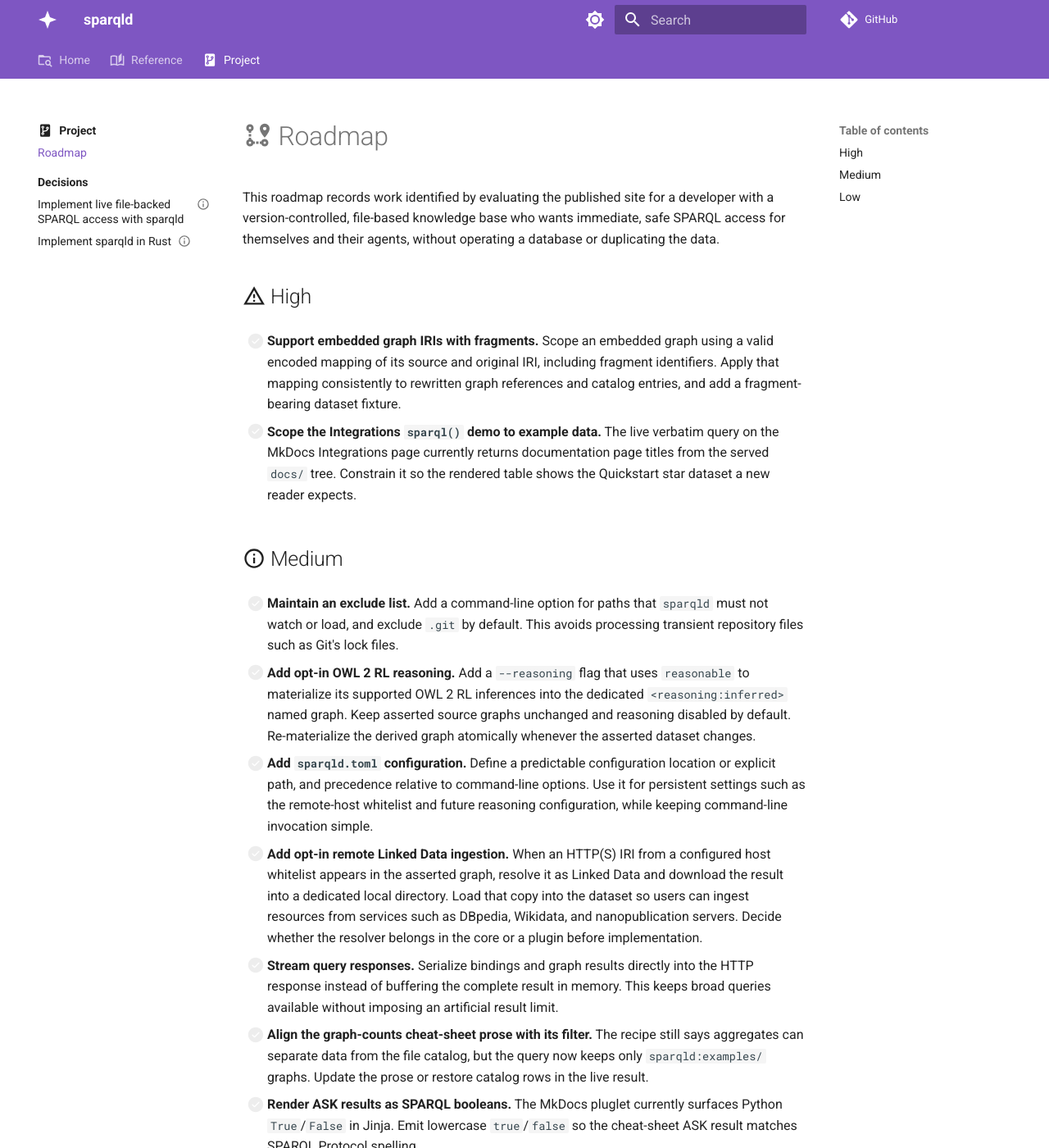
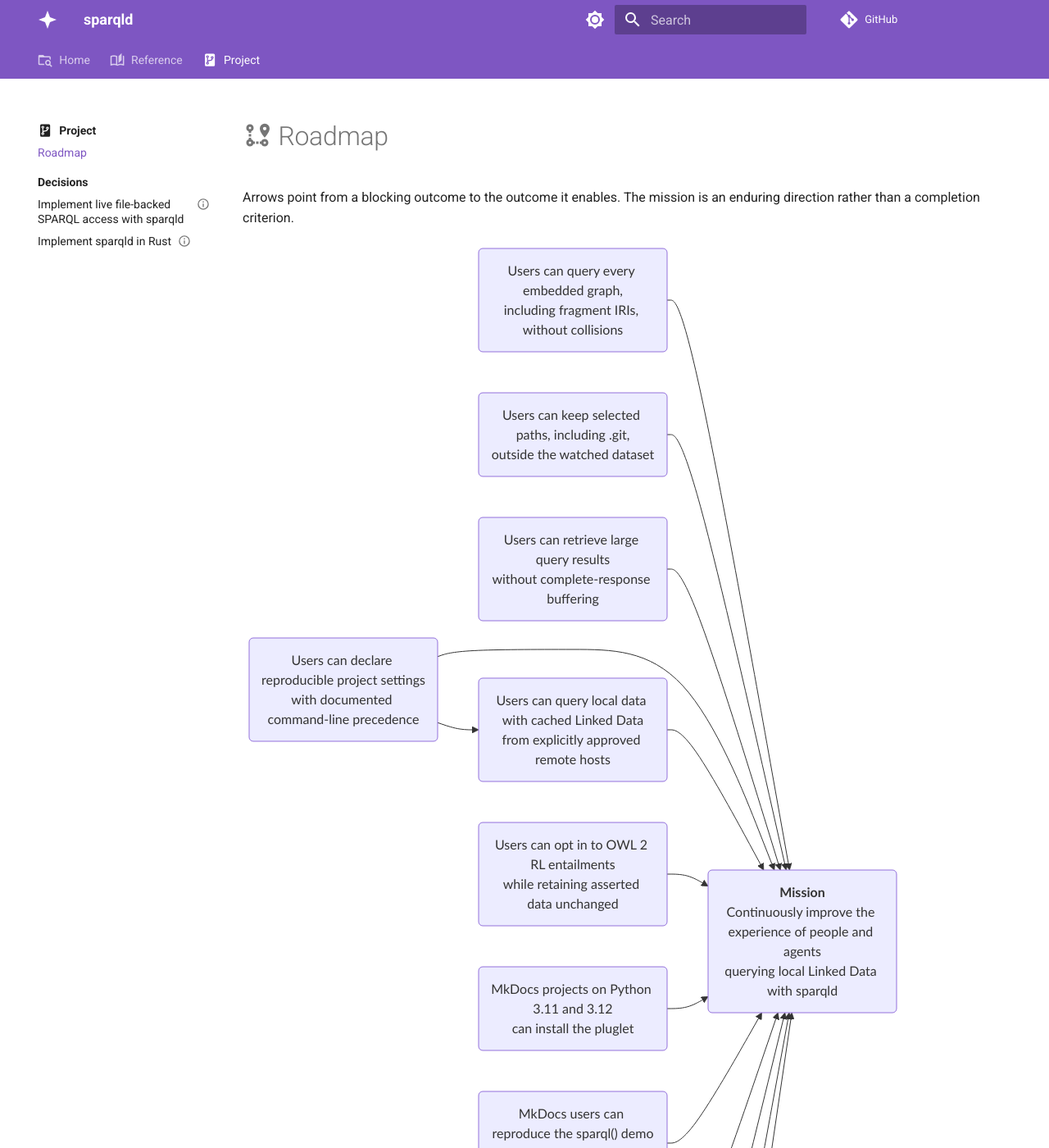
Before and after one commit to iolanta-tech/sparqld, an MkDocs documentation site: the page built from docs/project/roadmap.md, in a window 1280 px wide and 1400 px high. Shown: the whole window at 82% size. Built offline with MkDocs 1.6.1 and Material for MkDocs 9.7.7, drawn with Linux system fonts in a browser that asks for light colours; comment, search, counter and statistics services are not loaded; some of the changed text lies outside the part shown.

Commit message:
Replace roadmap checklist with outcome graph

````diff
--- a/docs/project/roadmap.md
+++ b/docs/project/roadmap.md
@@ -8,78 +8,45 @@
 "@id": project/roadmap.md
 "@type": schema:TechArticle
 name: sparqld roadmap
+hide: [toc]
 title: Roadmap
-description: Work identified by evaluating the sparqld website as its intended reader.
-datePublished: 2026-08-09
+description: Achievable outcomes that advance sparqld's mission.
+datePublished: 2026-08-14
 ---
 
 # :material-map-marker-path: Roadmap
 
-This roadmap records work identified by evaluating the published site for a
-developer with a version-controlled, file-based knowledge base who wants
-immediate, safe SPARQL access for themselves and their agents, without
-operating a database or duplicating the data.
+Arrows point from a blocking outcome to the outcome it enables. The mission is
+an enduring direction rather than a completion criterion.
 
-## :material-alert-outline: High
+```mermaid
+flowchart LR
+    fragments("Users can query every embedded graph,<br/>including fragment IRIs, without collisions")
+    exclusions("Users can keep selected paths, including .git,<br/>outside the watched dataset")
+    streaming("Users can retrieve large query results<br/>without complete-response buffering")
+    configuration("Users can declare reproducible project settings<br/>with documented command-line precedence")
+    remote("Users can query local data with cached Linked Data<br/>from explicitly approved remote hosts")
+    reasoning("Users can opt in to OWL 2 RL entailments<br/>while retaining asserted data unchanged")
+    python("MkDocs projects on Python 3.11 and 3.12<br/>can install the pluglet")
+    demo("MkDocs users can reproduce the sparql() demo<br/>against documented example data")
+    ask("MkDocs authors can render ASK answers<br/>as SPARQL true and false")
+    graphCounts("Readers can identify the data and catalog graphs<br/>included by the graph-count recipe")
+    heading("Readers can navigate the MkDocs integration reference<br/>through its macro-section heading")
+    discovery("Standards-aware clients can discover<br/>sparqld's query service from its endpoint")
+    mission("<strong>Mission</strong><br/>Continuously improve the experience of people and agents<br/>querying local Linked Data with sparqld")
 
-- [ ] **Support embedded graph IRIs with fragments.** Scope an embedded graph
-   using a valid encoded mapping of its source and original IRI, including
-   fragment identifiers. Apply that mapping consistently to rewritten graph
-   references and catalog entries, and add a fragment-bearing dataset fixture.
+    configuration --> remote
 
-- [ ] **Scope the Integrations `sparql()` demo to example data.** The live
-   verbatim query on the MkDocs Integrations page currently returns documentation
-   page titles from the served `docs/` tree. Constrain it so the rendered table
-   shows the Quickstart star dataset a new reader expects.
-
-## :material-information-outline: Medium
-
-- [ ] **Maintain an exclude list.** Add a command-line option for paths that
-   `sparqld` must not watch or load, and exclude `.git` by default. This avoids
-   processing transient repository files such as Git's lock files.
-
-- [ ] **Add opt-in OWL 2 RL reasoning.** Add a `--reasoning` flag that uses
-   `reasonable` to materialize its supported OWL 2 RL inferences into the
-   dedicated `<reasoning:inferred>` named graph. Keep asserted source graphs
-   unchanged and reasoning disabled by default. Re-materialize the derived
-   graph atomically whenever the asserted dataset changes.
-
-- [ ] **Add `sparqld.toml` configuration.** Define a predictable configuration
-   location or explicit path, and precedence relative to command-line options.
-   Use it for persistent settings such as the remote-host whitelist and future
-   reasoning configuration, while keeping command-line invocation simple.
-
-- [ ] **Add opt-in remote Linked Data ingestion.** When an HTTP(S) IRI from a
-   configured host whitelist appears in the asserted graph, resolve it as
-   Linked Data and download the result into a dedicated local directory. Load
-   that copy into the dataset so users can ingest resources from services such
-   as DBpedia, Wikidata, and nanopublication servers. Decide whether the
-   resolver belongs in the core or a plugin before implementation.
-
-- [ ] **Stream query responses.** Serialize bindings and graph results directly
-   into the HTTP response instead of buffering the complete result in memory.
-   This keeps broad queries available without imposing an artificial result
-   limit.
-
-- [ ] **Align the graph-counts cheat-sheet prose with its filter.** The recipe
-   still says aggregates can separate data from the file catalog, but the query
-   now keeps only `sparqld:examples/` graphs. Update the prose or restore catalog
-   rows in the live result.
-
-- [ ] **Render ASK results as SPARQL booleans.** The MkDocs pluglet currently
-   surfaces Python `True`/`False` in Jinja. Emit lowercase `true`/`false` so the
-   cheat-sheet ASK result matches SPARQL Protocol spelling.
-
-- [ ] **Relax the pluglet Python requirement.** Lower `requires-python` for
-   `mkdocs-macros-sparqld` so typical MkDocs environments on Python 3.11 or 3.12
-   can install it, instead of requiring 3.13 with this repository's tooling.
-
-## :material-information-outline: Low
-
-- [ ] **Publish a minimal SPARQL Service Description.** Describe the root
-   endpoint and its query capability so standards-aware clients and agents can
-   discover it without application-specific source configuration.
-
-- [ ] **Fix Markdown spacing on the MkDocs Integrations page.** Insert a blank
-   line between the optional-configuration table and the following heading so
-   the page remains valid CommonMark.
+    fragments --> mission
+    exclusions --> mission
+    streaming --> mission
+    configuration --> mission
+    remote --> mission
+    reasoning --> mission
+    python --> mission
+    demo --> mission
+    ask --> mission
+    graphCounts --> mission
+    heading --> mission
+    discovery --> mission
+```
````
